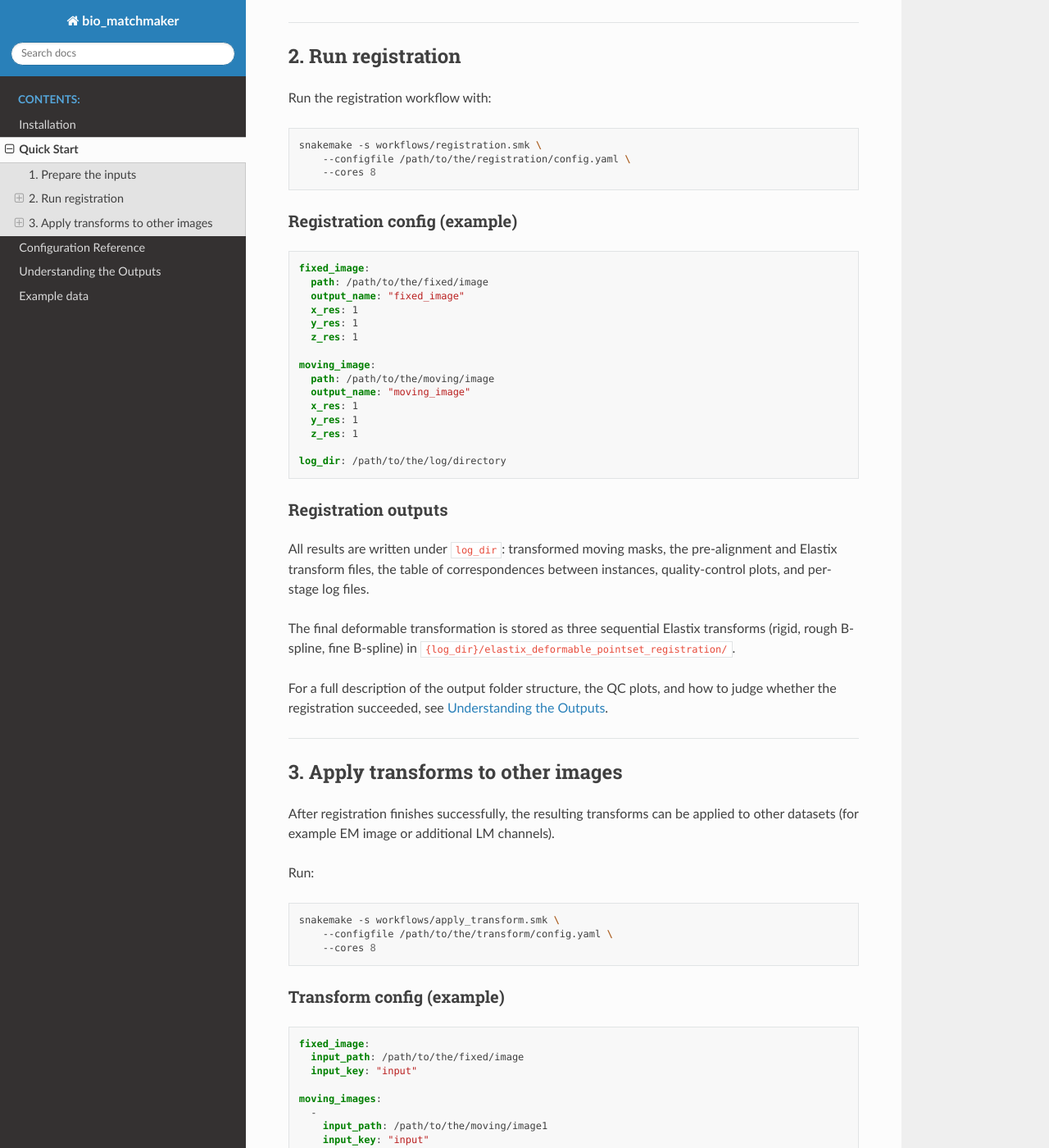
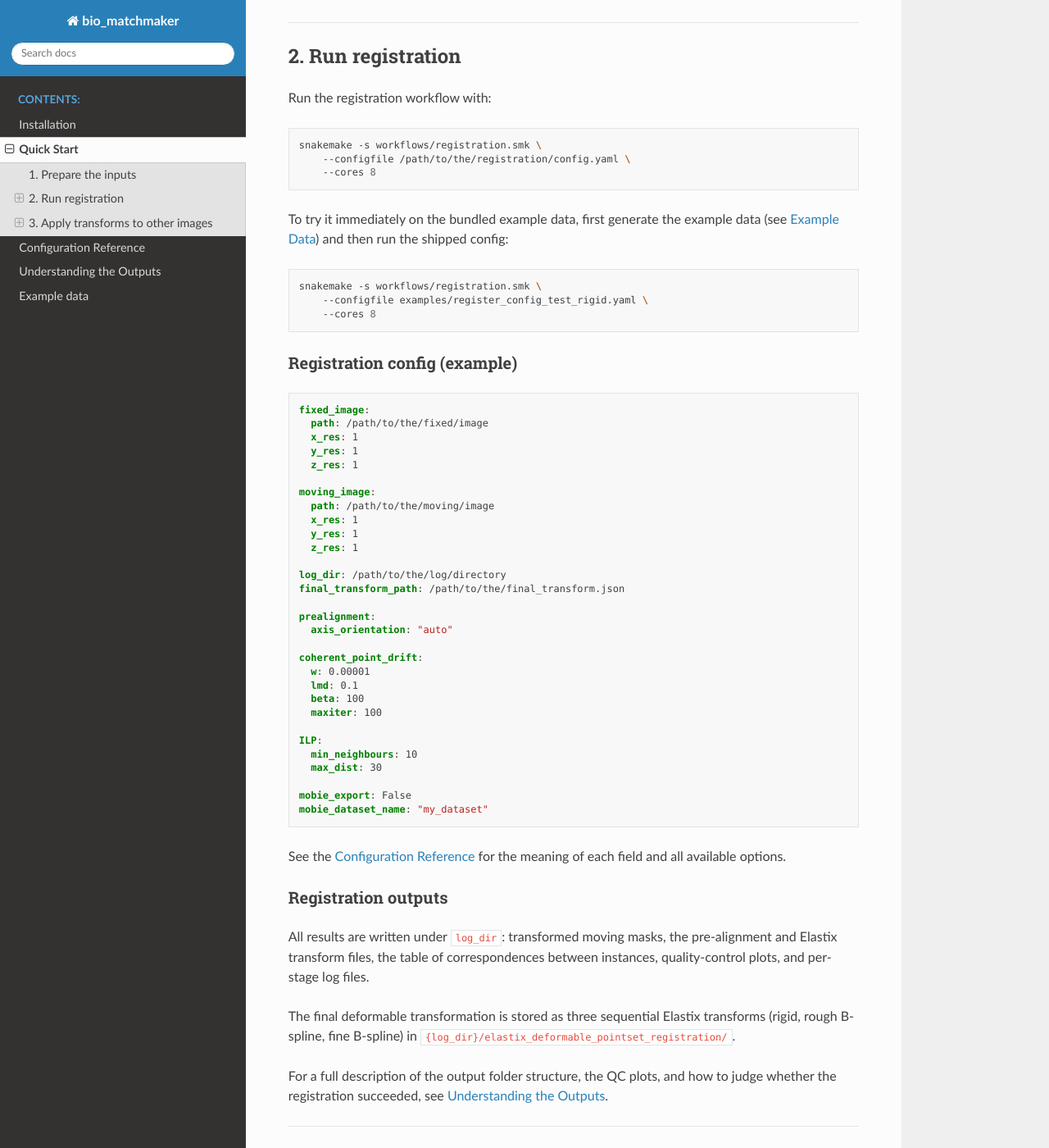
Before and after one commit to kreshuklab/image-matchmaker, a Sphinx documentation site: the page built from docs/source/quickstart.md, in a window 1280 px wide and 1400 px high, scrolled down 695 px. Shown: the whole window at 82% size. Built offline with Sphinx 7.4.7 and the Read the Docs theme 3.1.0, drawn with Linux system fonts in a browser that asks for light colours; some of the changed text lies outside the part shown.

Commit message:
add more details to Quick Start, to make it possible to run workflow by only reading this page

````diff
--- a/docs/source/quickstart.md
+++ b/docs/source/quickstart.md
@@ -33,25 +33,52 @@ snakemake -s workflows/registration.smk \
     --cores 8
 ```
 
+To try it immediately on the bundled example data, first generate the example data
+(see {doc}`Example Data <example_data>`) and then run the shipped config:
+
+```bash
+snakemake -s workflows/registration.smk \
+    --configfile examples/register_config_test_rigid.yaml \
+    --cores 8
+```
+
 ### Registration config (example)
 
 ```yaml
 fixed_image:
   path: /path/to/the/fixed/image
-  output_name: "fixed_image"
   x_res: 1
   y_res: 1
   z_res: 1
 
 moving_image:
   path: /path/to/the/moving/image
-  output_name: "moving_image"
   x_res: 1
   y_res: 1
   z_res: 1
 
 log_dir: /path/to/the/log/directory
+final_transform_path: /path/to/the/final_transform.json
+
+prealignment:
+  axis_orientation: "auto"
+
+coherent_point_drift:
+  w: 0.00001
+  lmd: 0.1
+  beta: 100
+  maxiter: 100
+
+ILP:
+  min_neighbours: 10
+  max_dist: 30
+
+mobie_export: False
+mobie_dataset_name: "my_dataset"
 ```
+
+See the {doc}`Configuration Reference <config_ref>` for the meaning of each field
+and all available options.
 
 ### Registration outputs
 
@@ -113,3 +140,13 @@ log_dir: /path/to/the/log/directory
 parameter_map_path: /path/to/the/output/parameter/map
 prealignment_transform_path: /path/to/the/pre-alignment/transform
 ```
+
+Both `parameter_map_path` and `prealignment_transform_path` point to files that the
+registration run in step 2 wrote inside its `log_dir`:
+
+- `parameter_map_path` — the final Elastix B-spline transform parameters.
+- `prealignment_transform_path` — the SVD pre-alignment transform.
+
+See {doc}`Understanding the Outputs <outputs>` for exactly where these files are
+located, and the {doc}`Configuration Reference <config_ref>` for a description of
+every transform config field.
````
Also changed, not shown: docs/source/config_ref.md (+11 -8 lines).
